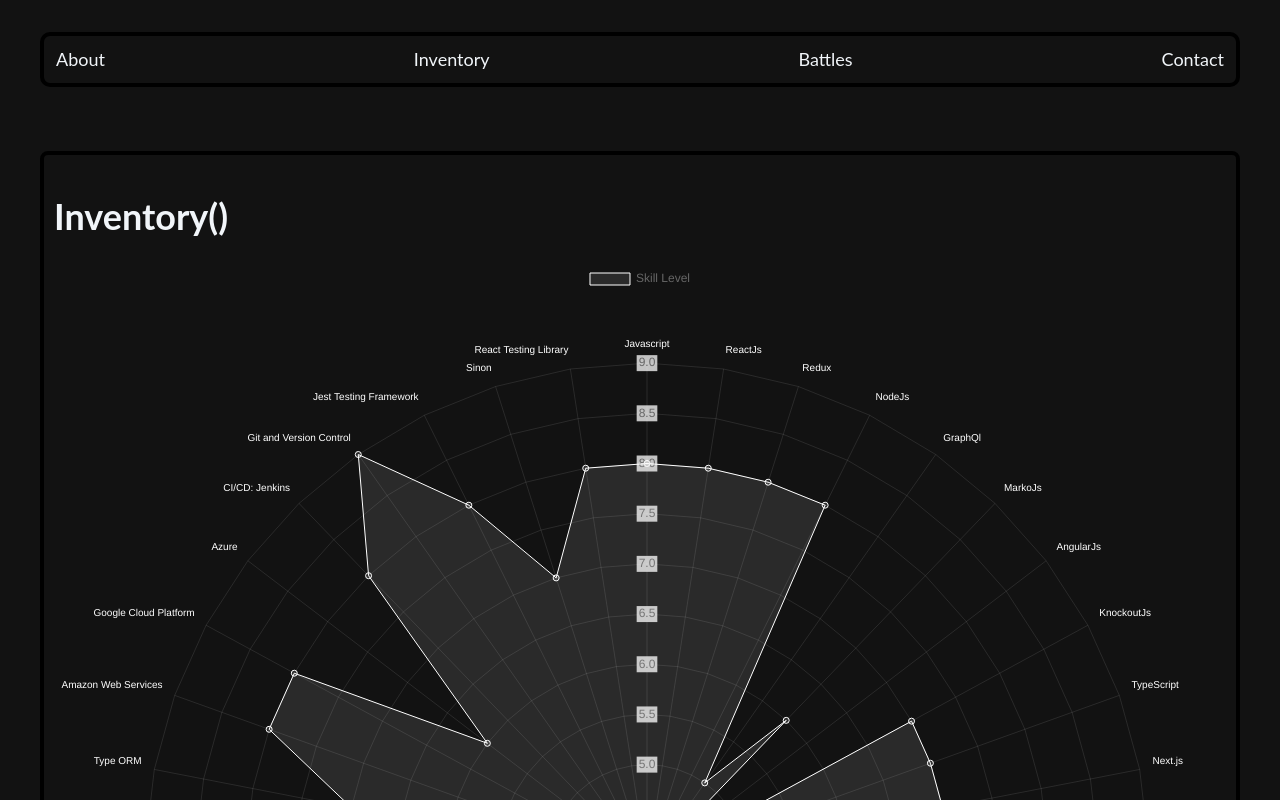
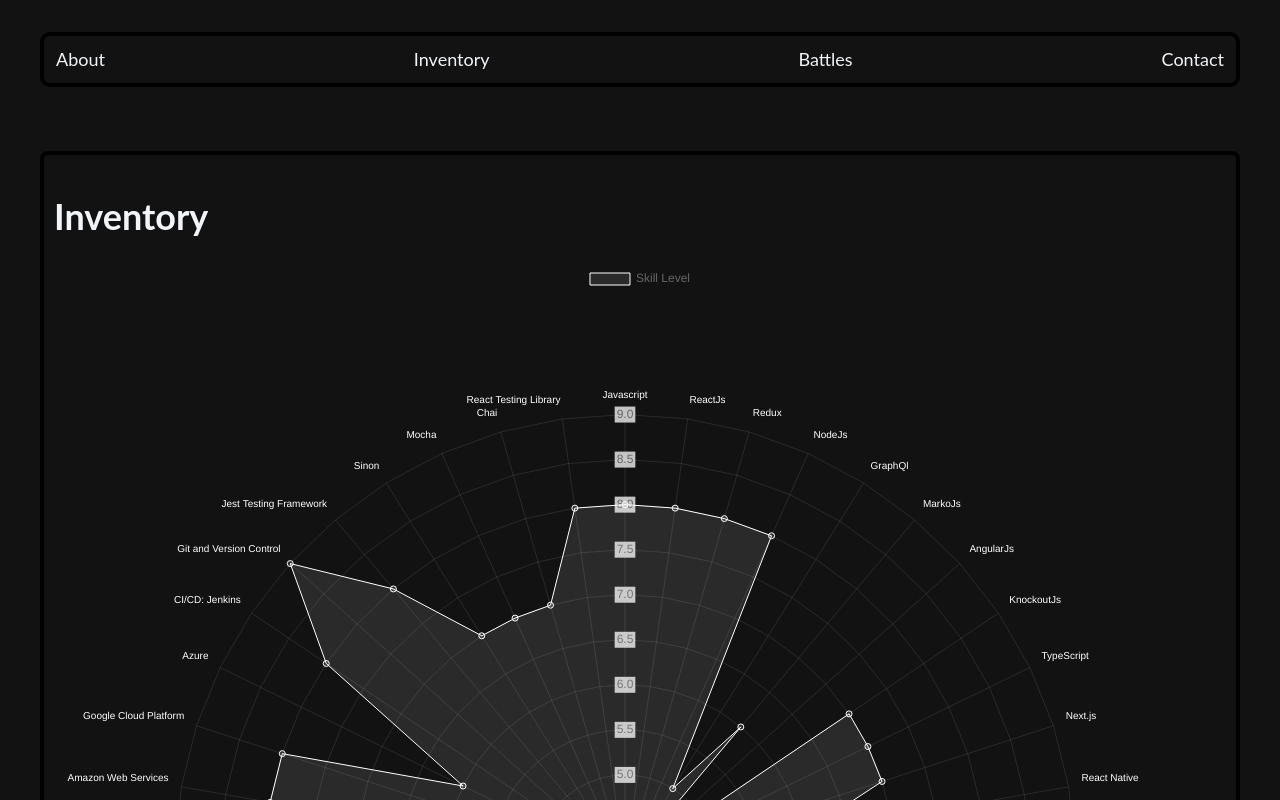
Before and after one commit to gautamgaddam/gowtham-portfolio, a Next.js app: page /skills in a window 1280 px wide. Shown: the top 800 px of the page. Built offline with nearby package versions, Linux system fonts and the light colour scheme.

Commit message:
FIX | google analytics | text changes

```diff
--- a/package.json
+++ b/package.json
@@ -20,6 +20,7 @@
     "gsap": "^3.12.5",
     "howler": "^2.2.4",
     "next": "^13.4.5",
+    "nextjs-google-analytics": "^2.3.7",
     "react": "^18.2.0",
     "react-chartjs-2": "^5.2.0",
     "react-d3-radar": "^1.0.0-rc6",
--- a/pages/_app.js
+++ b/pages/_app.js
@@ -14,6 +14,7 @@
 import "../styles/globals.css";
 import FavIcon from "../public/favicon_io/favicon-32x32.png";
 import { useRouter } from "next/router";
+import { GoogleAnalytics } from "nextjs-google-analytics";
 // Client-side cache, shared for the whole session of the user in the browser.
 const clientSideEmotionCache = createEmotionCache();
 
@@ -74,6 +75,7 @@
 
             <CssBaseline />
             <Layout>
+              <GoogleAnalytics trackPageViews gaMeasurementId="G-2HSBG697FV" />
               <Component {...pageProps} />
             </Layout>
           </ThemeProvider>
--- a/pages/battles/game-1/index.js
+++ b/pages/battles/game-1/index.js
@@ -92,7 +92,7 @@
         gutterBottom
         className={styles.formTitle}
       >
-        Projects()
+        Projects
       </Typography>
       <Typography
         variant="h4"
--- a/pages/contact.js
+++ b/pages/contact.js
@@ -96,7 +96,7 @@
         gutterBottom
         className={styles.formTitle}
       >
-        Contact()
+        Contact
       </Typography>
       <Typography
         variant="body1"
--- a/pages/skills.js
+++ b/pages/skills.js
@@ -29,6 +29,7 @@
         { name: "TypeScript", value: 7 },
         { name: "Next.js", value: 7 },
         { name: "React Native", value: 6 },
+        { name: "Amplience (Headless CMS)", value: 6.5 },
       ],
     },
     {
@@ -50,6 +51,7 @@
         { name: "StoryBook UI", value: 8 },
         { name: "React Canva", value: 5 },
         { name: "Airbus Design System", value: 8 },
+        { name: "Lightning Web Components (LWC)", value: 6 },
       ],
     },
     {
@@ -81,6 +83,8 @@
         { name: "Git and Version Control", value: 9 },
         { name: "Jest Testing Framework", value: 8 },
         { name: "Sinon", value: 7 },
+        { name: "Mocha", value: 7 },
+        { name: "Chai", value: 7 },
         { name: "React Testing Library", value: 8 },
       ],
     },
@@ -96,7 +100,7 @@
     <Box className={styles.skills} id="skills">
       <Box className={styles.skillsContent}>
         <Box className={styles.skillsContentText}>
-          <h1 className={styles.skillsTitle}>Inventory()</h1>
+          <h1 className={styles.skillsTitle}>Inventory</h1>
           {isMobile ? (
             <Stack
               // direction="row"
```
Also changed, not shown: 1 other file (tests, documents, lock files or other folders).
